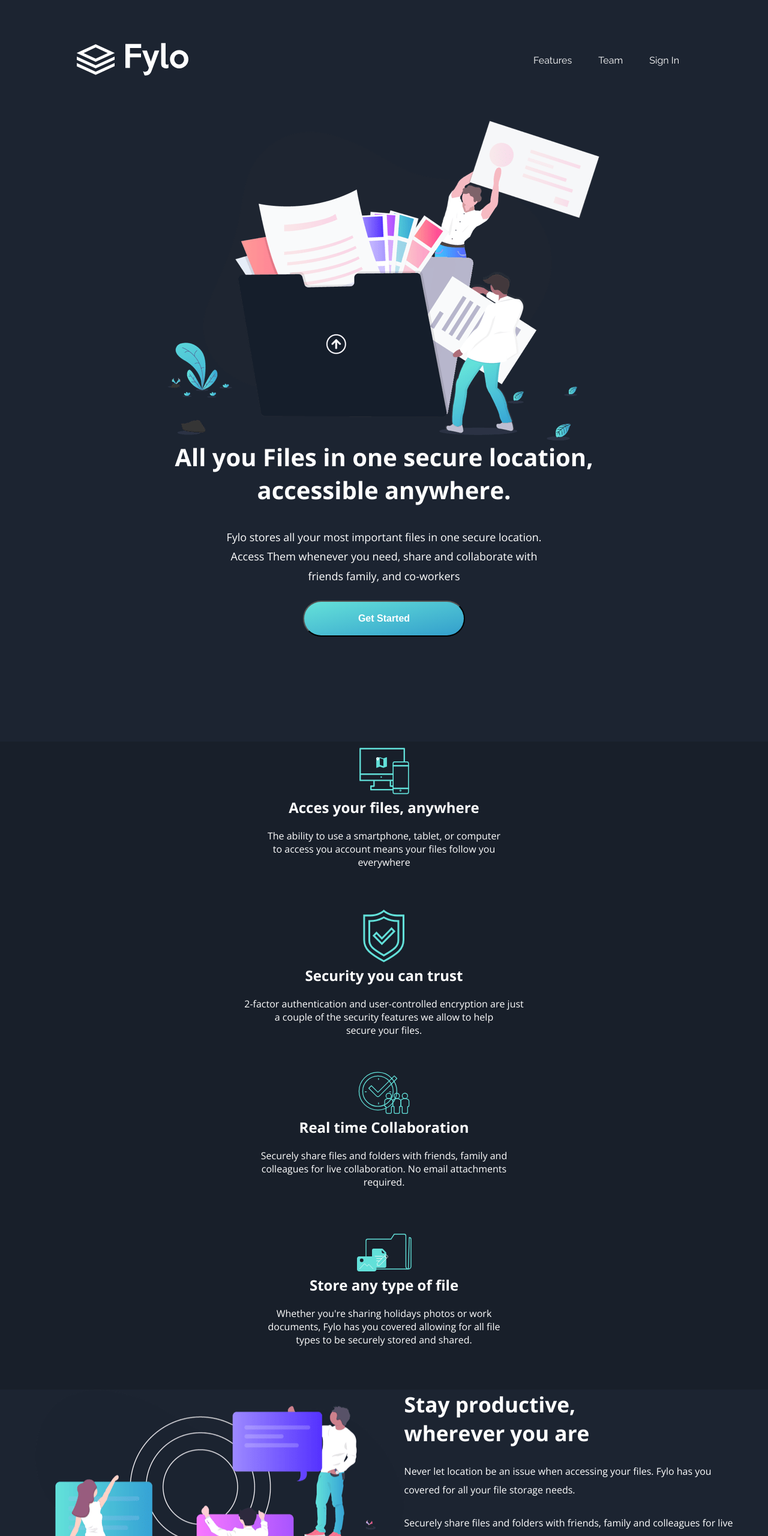
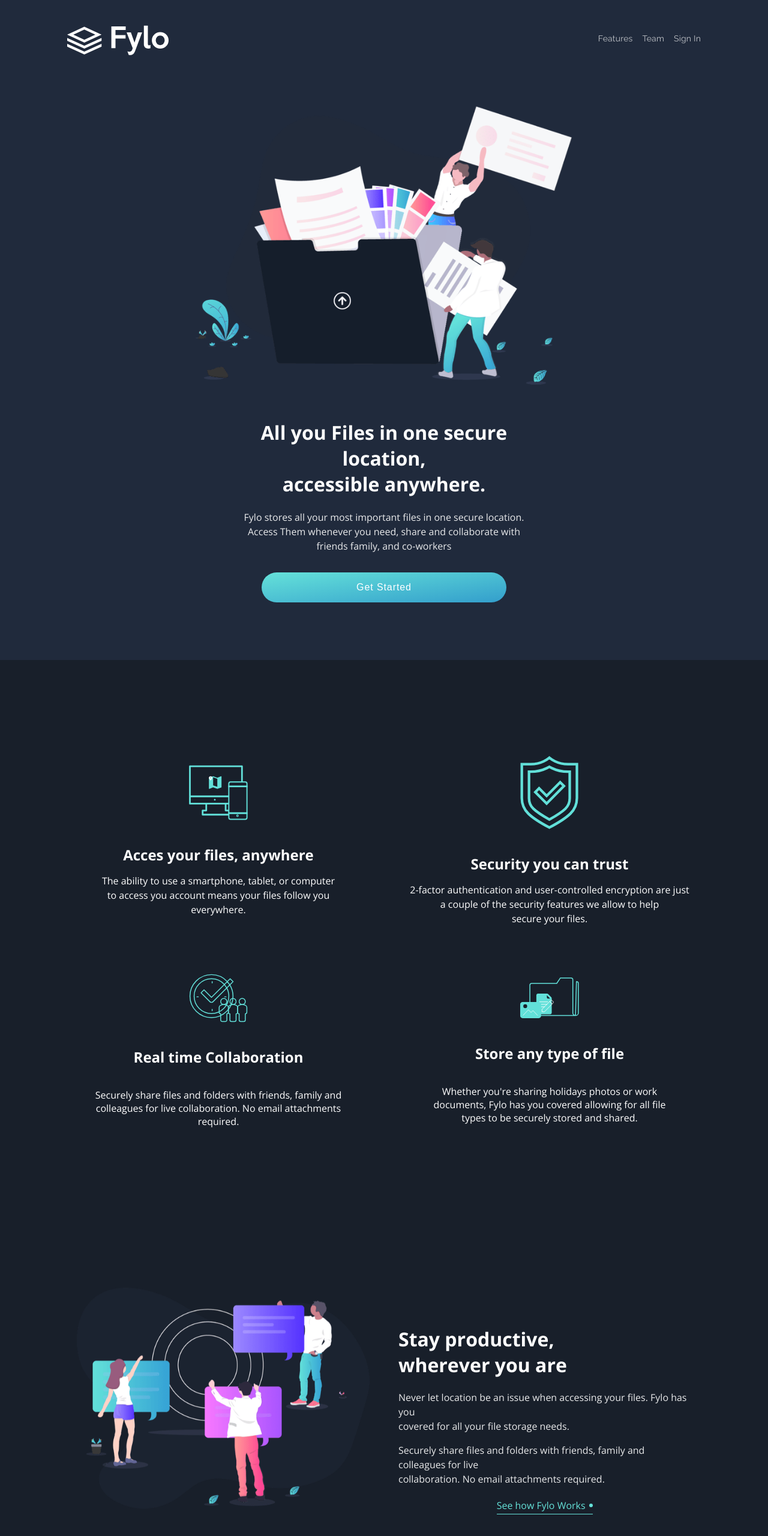
Before and after one commit to sean365-bit/Fylo.github.io, a plain HTML site: page index.html in a window 1280 px wide. Shown: the top 2560 px of the page at 60% size. Drawn offline with nearby package versions, Linux system fonts and the light colour scheme.

Commit message:
"add sass"

```diff
--- /dev/null
+++ b/assets/scss/_config.scss
@@ -0,0 +1,29 @@
+//Primary
+$Dark-Blue3: hsl(217, 28%, 15%); //(intro and email sign up background)
+$Dark-Blue2: hsl(218, 28%, 13%); //(main background)
+$Dark-Blue1: hsl(216, 53%, 9%); //(footer background)
+$Dark-Blue4: hsl(219, 30%, 18%); //(testimonials background)
+
+//Accent
+$Cyan: hsl(176, 68%, 64%); //(inside call-to-action gradient)
+$Blue: hsl(198, 60%, 50%); //(inside call-to-action gradient)
+$Light-Red: hsl(0, 100%, 63%); //(error)
+
+//Neutral
+$WHITE: hsl(0, 0%, 100%);
+
+$fonts: (
+  releway: (
+    "Raleway",
+    sans-serif,
+  ),
+  open-sans: (
+    "Open Sans",
+    sans-serif,
+  ),
+);
+
+@mixin flex {
+  display: flex;
+  align-items: center;
+}
--- /dev/null
+++ b/assets/scss/_info.scss
@@ -0,0 +1,69 @@
+.info {
+  text-align: left;
+  padding: 2rem 2rem;
+  font-family: map-get($fonts, open-sans);
+
+  #{&}-content {
+    margin-top: 3rem;
+    & h2 {
+      font-size: 1.4rem;
+    }
+    & .info-paragraph {
+      font-weight: 300;
+      opacity: 0.9;
+      line-height: 1.5rem;
+    }
+    & .see-more {
+      color: $Cyan;
+      padding-bottom: 0.2rem;
+      text-decoration: none;
+      border-bottom: solid $Cyan 1px;
+      @include flex;
+      justify-self: center;
+      gap: 0.4rem;
+      width: fit-content;
+      cursor: pointer;
+      & .fa-arrow-right {
+        background-color: $Cyan;
+        border-radius: 100%;
+        padding: 0.2rem;
+        font-size: 14px;
+        color: rgba(0, 0, 0, 0.63);
+      }
+      &:hover {
+        color: $WHITE;
+        border-bottom: solid 1px $WHITE;
+        & .fa-arrow-right {
+          color: rgba(0, 0, 0, 0.63);
+          background-color: $WHITE;
+        }
+      }
+    }
+  }
+}
+@media (min-width: 600px) {
+  .info {
+    margin: 0 auto;
+    // padding: 5rem;
+    width: 60%;
+  }
+}
+@media (min-width: 900px) {
+  .info {
+    display: grid;
+    grid-template-columns: repeat(2, 1fr);
+    align-items: center;
+    padding: 2rem 2rem;
+    width: 80%;
+    margin-top: 3.3rem;
+    gap: 3rem;
+    #{&}-content {
+      & h2 {
+        font-size: 1.7rem;
+      }
+      & .see-more {
+        margin-top: 1.3rem;
+      }
+    }
+  }
+}
--- /dev/null
+++ b/assets/scss/_intro.scss
@@ -0,0 +1,58 @@
+.intro {
+  text-align: center;
+  font-family: map-get($fonts, open-sans);
+  padding-bottom: 4rem;
+  & .illustration {
+    // z-index: 4;
+    & .intro-illustration {
+      width: 86%;
+    }
+  }
+  #{&}-content {
+    padding: 1.5rem 2rem;
+    // z-index: 4;
+    & .intro-paragraph {
+      opacity: 0.9;
+      font-weight: 300;
+      line-height: 1.5rem;
+      z-index: 10;
+    }
+    & .button {
+      z-index: 10;
+      color: $WHITE;
+      border: none;
+      background: linear-gradient(to bottom right, $Cyan, $Blue);
+      width: 80%;
+      padding: 1rem;
+      border-radius: 2.5rem;
+      font-size: 1rem;
+      letter-spacing: 0.9px;
+      font-weight: 300;
+      margin-top: 1rem;
+      margin-bottom: 1rem;
+      cursor: pointer;
+      &:hover {
+        opacity: 0.8;
+      }
+    }
+  }
+}
+
+@media (min-width: 610px) {
+  .intro {
+    width: 80%;
+    margin: 0 auto;
+    padding: 3rem 0;
+    #{&}-content {
+      padding: 2rem;
+      width: 70%;
+      margin: 0 auto;
+    }
+  }
+}
+
+@media (min-width: 1000px) {
+  .intro {
+    width: 57%;
+  }
+}
--- /dev/null
+++ b/assets/scss/_services.scss
@@ -0,0 +1,39 @@
+.services {
+  @include flex;
+  flex-direction: column;
+  gap: 5rem;
+  text-align: center;
+  padding: 10rem 2.5rem;
+  font-family: map-get($fonts, open-sans);
+  & .service {
+    @include flex;
+    gap: 0;
+    flex-direction: column;
+    justify-content: center;
+    align-items: center;
+  }
+  #{&}-icon {
+    width: 20%;
+    margin-bottom: 1rem;
+  }
+  #{&}-paragraph {
+    font-weight: 300;
+    line-height: 1.5rem;
+    margin-top: -0.3rem;
+  }
+}
+
+@media (min-width: 610px) {
+  .services {
+    display: grid;
+    grid-template-columns: repeat(2, 1fr);
+    gap: 4rem;
+    align-items: center;
+  }
+}
+
+@media (min-width: 900px) {
+  .services {
+    padding: 10rem 7.5rem;
+  }
+}
--- /dev/null
+++ b/assets/scss/styles.scss
@@ -0,0 +1,78 @@
+@import url("https://fonts.googleapis.com/css2?family=Open+Sans:wght@300;400;700&family=Raleway:wght@400;700&display=swap");
+
+@import "config";
+@import "intro";
+@import "services";
+@import "info";
+
+body {
+  margin: 0;
+  padding: 0;
+  box-sizing: border-box;
+  background-color: $Dark-Blue2;
+  color: $WHITE;
+}
+
+img {
+  width: 100%;
+}
+
+header {
+  background: $Dark-Blue4;
+}
+
+.header {
+  display: grid;
+  grid-template-columns: 40% auto;
+  align-items: center;
+  justify-content: space-between;
+  padding: 2rem 1.5rem;
+  & .logoImage {
+    & .logo {
+      width: 65%;
+    }
+  }
+  .nav {
+    & .nav-links {
+      @include flex;
+      padding: 0;
+      gap: 1rem;
+      & .nav-list {
+        list-style-type: none;
+        & .nav-link {
+          text-decoration: none;
+          color: rgba(255, 255, 255, 0.719);
+          font-family: map-get($fonts, releway);
+          letter-spacing: 0.2px;
+          text-transform: capitalize;
+          font-weight: 400;
+          font-size: 14px;
+          cursor: pointer;
+          &:hover {
+            color: $WHITE;
+            font-weight: 700;
+          }
+        }
+      }
+    }
+  }
+}
+
+main {
+  background: $Dark-Blue2;
+}
+
+@media (min-width: 510px) {
+  .header {
+    padding: 2rem 7rem;
+    & .logoImage {
+      & .logo {
+        width: 40%;
+        margin-top: 0.6rem;
+      }
+    }
+    a {
+      font-size: 1.2rem;
+    }
+  }
+}
--- a/index.html
+++ b/index.html
@@ -11,124 +11,149 @@
       sizes="32x32"
       href="./images/favicon-32x32.png"
     />
-    <link rel="stylesheet" href="styles.css" />
+    <link rel="stylesheet" href="./assets/css/styles.css" />
 
     <title>
       Frontend Mentor | Fylo landing page with dark theme and features grid
     </title>
   </head>
   <body>
-    <header class="header">
-      <div class="logo">
-        <img src="./images/logo.svg" alt="logo" />
+    <div class="container">
+      <header>
+        <div class="header">
+          <div class="logoImage">
+            <img src="./images/logo.svg" alt="logo" class="logo" />
           </div>
-      <nav>
+          <nav class="nav">
             <ul class="nav-links">
-          <li><a href="#">Features</a></li>
-          <li><a href="#">Team</a></li>
-          <li><a href="#">Sign In</a></li>
+              <li class="nav-list">
+                <a href="#" class="nav-link">Features</a>
+              </li>
+              <li class="nav-list"><a href="#" class="nav-link">Team</a></li>
+              <li class="nav-list"><a href="#" class="nav-link">Sign In</a></li>
             </ul>
           </nav>
-    </header>
-    <section class="ilustration">
-      <div class="firstIlustration">
-        <img src="./images/illustration-intro.png" alt="Ilustration Info" />
         </div>
 
-      <h1>
+        <div class="intro">
+          <div class="illustration">
+            <img
+              class="intro-illustration"
+              src="./images/illustration-intro.png"
+              alt="Ilustration Info"
+            />
+          </div>
+
+          <div class="intro-content" style="z-index: 2">
+            <h1 class="intro-title">
               All you Files in one secure location,<br />
               accessible anywhere.
             </h1>
-      <!-- <div class="back-image">
-        <img src="./images/bg-curvy-desktop.svg" alt="#" />
-      </div> -->
-
-      <p>
-        Fylo stores all your most important files in one secure location.<br />
+            <p class="intro-paragraph">
+              Fylo stores all your most important files in one secure
+              location.<br />
               Access Them whenever you need, share and collaborate with<br />
               friends family, and co-workers
             </p>
-
-      <div class="button-container">
             <button class="button">Get Started</button>
           </div>
+        </div>
+      </header>
+
+      <main>
+        <div class="services">
+          <section class="service">
+            <div class="services-icon">
+              <img src="./images/icon-access-anywhere.svg" alt="Access files" />
+            </div>
+            <h2 class="services-title">Acces your files, anywhere</h2>
+            <p class="services-paragraph">
+              The ability to use a smartphone, tablet, or computer <br />to
+              access you account means your files follow you <br />
+              everywhere.
+            </p>
           </section>
 
-    <section class="features">
-      <div class="card">
-        <img src="./images/icon-access-anywhere.svg" alt="Access files" />
-        <h2>Acces your files, anywhere</h2>
-        <p>
-          The ability to use a smartphone, tablet, or computer <br />to access
-          you account means your files follow you <br />
-          everywhere
-        </p>
+          <section class="service">
+            <div class="services-icon">
+              <img src="./images/icon-security.svg" alt="security image" />
             </div>
-      <div class="card">
-        <img src="./images/icon-security.svg" alt="security image" />
-        <h2>Security you can trust</h2>
-        <p>
-          2-factor authentication and user-controlled encryption are just <br />
+            <h2 class="services-title">Security you can trust</h2>
+            <p class="services-paragraph">
+              2-factor authentication and user-controlled encryption are just
+              <br />
               a couple of the security features we allow to help <br />
               secure your files.
             </p>
-      </div>
-      <div class="card">
+          </section>
+
+          <section class="service">
+            <div class="services-icon">
               <img
                 src="./images/icon-collaboration.svg"
                 alt="Real time collaboration image"
               />
+            </div>
             <h2>Real time Collaboration</h2>
             <p>
               Securely share files and folders with friends, family and <br />
               colleagues for live collaboration. No email attachments <br />
               required.
             </p>
-      </div>
-      <div class="card">
+          </section>
+
+          <section class="service">
+            <div class="services-icon">
               <img
                 src="./images/icon-any-file.svg"
                 alt="Stroe any type of file image"
               />
+            </div>
             <h2>Store any type of file</h2>
             <p>
-          Whether you're sharing holidays photos or work <br />documents, Fylo
-          has you covered allowing for all file <br />types to be securely
-          stored and shared.
+              Whether you're sharing holidays photos or work <br />documents,
+              Fylo has you covered allowing for all file <br />types to be
+              securely stored and shared.
             </p>
+          </section>
         </div>
-    </section>
-    <section class="productiveContainer">
-      <div>
+
+        <div class="info">
+          <div class="illustration">
             <img
               src="./images/illustration-stay-productive.png"
               alt="stay productive image"
             />
           </div>
-      <div>
+          <div class="info-content">
             <h1>
               Stay productive,<br />
               wherever you are
             </h1>
-        <p>
-          Never let location be an issue when accessing your files. Fylo has you
+            <p class="info-paragraph">
+              Never let location be an issue when accessing your files. Fylo has
+              you
               <br />
               covered for all your file storage needs. <br />
             </p>
-        <p>
-          Securely share files and folders with friends, family and colleagues
-          for live <br />
+            <p class="info-paragraph">
+              Securely share files and folders with friends, family and
+              colleagues for live <br />
               collaboration. No email attachments required.
             </p>
-        <a href="#" class="FyloWorks">See how Fylo Works</a>
+            <a href="#" class="see-more"
+              >See how Fylo Works <i class="fa-solid fa-arrow-right"></i
+            ></a>
           </div>
-    </section>
+        </div>
+
         <section class="commentsContainer">
           <div class="person">
             <p class="comment">
               Fylo has improved our team productivity by <br />
               an order of magnitude. Since making the <br />
-          switch our team has become a well-oiled <br />collaboration machine.
+              switch our team has become a well-oiled <br />collaboration
+              machine.
             </p>
             <img src="./images/profile-1.jpg" alt="Satish Patel profile" />
             <p class="bold">Satish Patel</p>
@@ -138,7 +163,8 @@
             <p class="comment">
               Fylo has improved our team productivity by <br />
               an order of magnitude. Since making the <br />
-          switch our team has become a well-oiled <br />collaboration machine.
+              switch our team has become a well-oiled <br />collaboration
+              machine.
             </p>
             <div>
               <img src="./images/profile-2.jpg" alt="Bruce McKenzie profile" />
@@ -150,7 +176,8 @@
             <p class="comment">
               Fylo has improved our team productivity by <br />
               an order of magnitude. Since making the <br />
-          switch our team has become a well-oiled <br />collaboration machine.
+              switch our team has become a well-oiled <br />collaboration
+              machine.
             </p>
             <div>
               <img src="./images/profile-3.jpg" alt="Iva Boyd" />
@@ -159,6 +186,7 @@
             </div>
           </div>
         </section>
+      </main>
       <footer>
         <p class="attribution">
           Challenge by
@@ -168,5 +196,6 @@
         </p>
       </footer>
       <script src="script.js"></script>
+    </div>
   </body>
 </html>
```
Also changed, not shown: assets/css/styles.css (added), 1 other file. Lines whose indentation alone changed are shown as unchanged.
